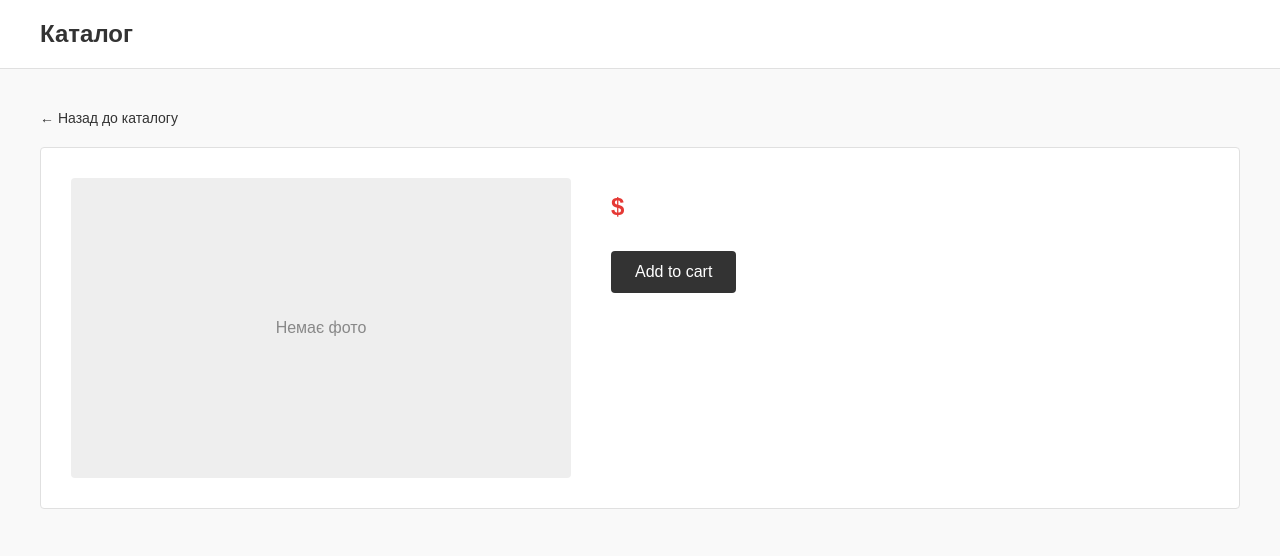
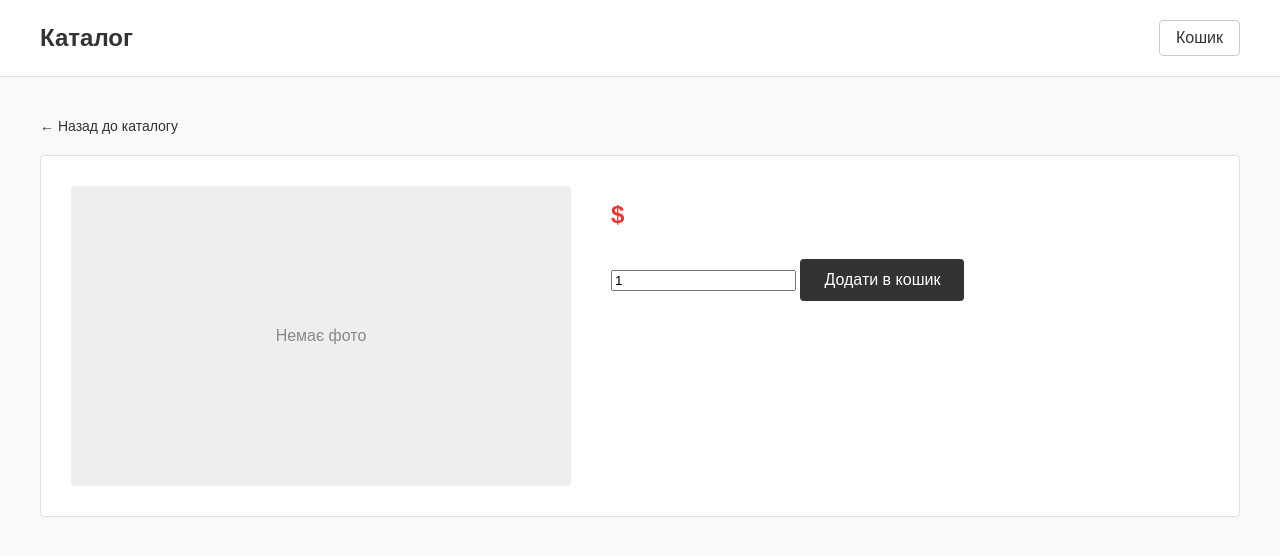
Before and after one commit to PiterTimch/django-catalog-app, a Django app: template django_catalog/catalog/templates/catalog/product_detail.html in a window 1280 px wide. Shown: the top 556 px of the page. Run offline with Django 5.2, Linux system fonts and the light colour scheme; the template is opened without the code that fills it, so the values that code supplies are empty.

Commit message:
Add cart functionality: integrate cart context processor, update templates for adding items to cart

```diff
--- /dev/null
+++ b/django_catalog/cart/context_processors.py
@@ -0,0 +1,5 @@
+from .cart import Cart
+
+
+def cart(request):
+    return {'cart': Cart(request)}
--- a/django_catalog/catalog/templates/catalog/base.html
+++ b/django_catalog/catalog/templates/catalog/base.html
@@ -10,8 +10,11 @@
 </head>
 <body>
     <header class="header">
-        <div class="container">
+        <div class="container" style="display: flex; justify-content: space-between; align-items: center;">
             <a href="/" class="logo">Каталог</a>
+            <a href="{% url 'cart:cart_detail' %}" class="filter-btn">
+                Кошик {% if cart|length > 0 %}<strong>({{ cart|length }})</strong>{% endif %}
+            </a>
         </div>
     </header>
     <main class="main">
--- a/django_catalog/catalog/templates/catalog/partials/_product_card.html
+++ b/django_catalog/catalog/templates/catalog/partials/_product_card.html
@@ -12,5 +12,9 @@
             <a href="{% url 'catalog:product_detail' product.slug %}" class="product-card__link">{{ product.name }}</a>
         </h2>
         <p class="product-card__price">{{ product.price }} $</p>
+        <form action="{% url 'cart:cart_add' product.id %}" method="post" style="margin-top: 10px;">
+            {% csrf_token %}
+            <button type="submit" class="btn-update" style="width: 100%;">В кошик</button>
+        </form>
     </div>
 </div>
--- a/django_catalog/catalog/templates/catalog/product_detail.html
+++ b/django_catalog/catalog/templates/catalog/product_detail.html
@@ -23,7 +23,12 @@
         <div class="product-detail__description">
             <p>{{ product.description }}</p>
         </div>
-        <button class="add-to-cart-btn">Add to cart</button>
+
+        <form action="{% url 'cart:cart_add' product.id %}" method="post" class="cart-qty-form">
+            {% csrf_token %}
+            <input type="number" name="quantity" value="1" min="1" class="cart-qty-input">
+            <button type="submit" class="add-to-cart-btn">Додати в кошик</button>
+        </form>
     </div>
 </div>
 {% endblock %}
--- a/django_catalog/config/settings.py
+++ b/django_catalog/config/settings.py
@@ -59,6 +59,7 @@ TEMPLATES = [
                 'django.template.context_processors.request',
                 'django.contrib.auth.context_processors.auth',
                 'django.contrib.messages.context_processors.messages',
+                'cart.context_processors.cart',
             ],
         },
     },
```
